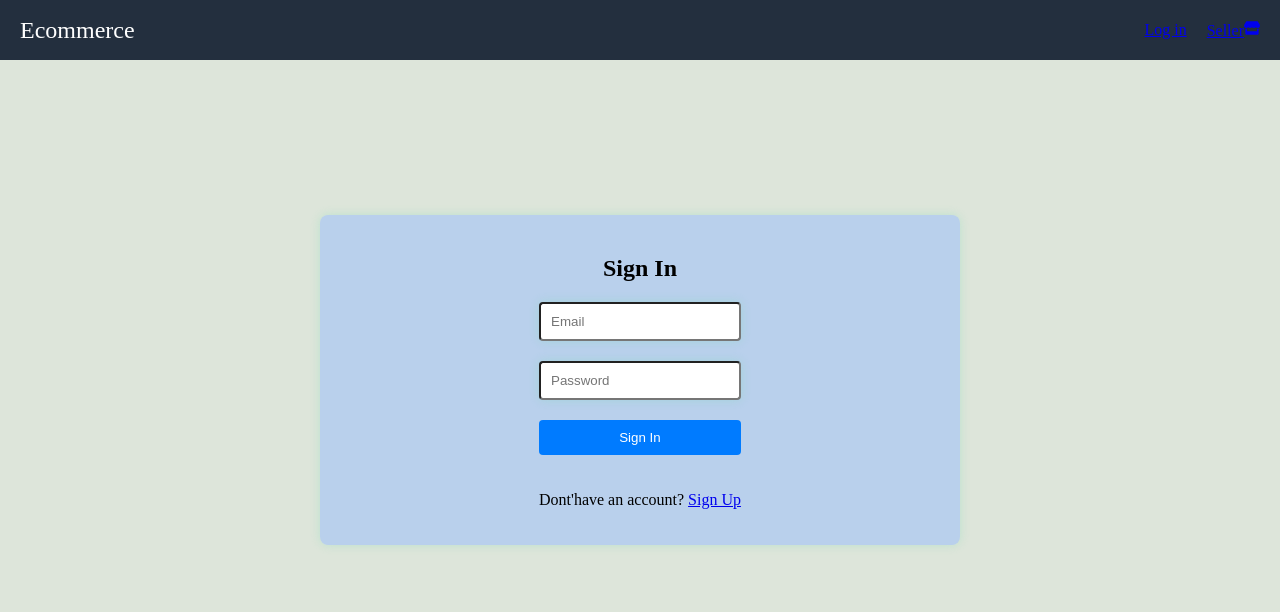
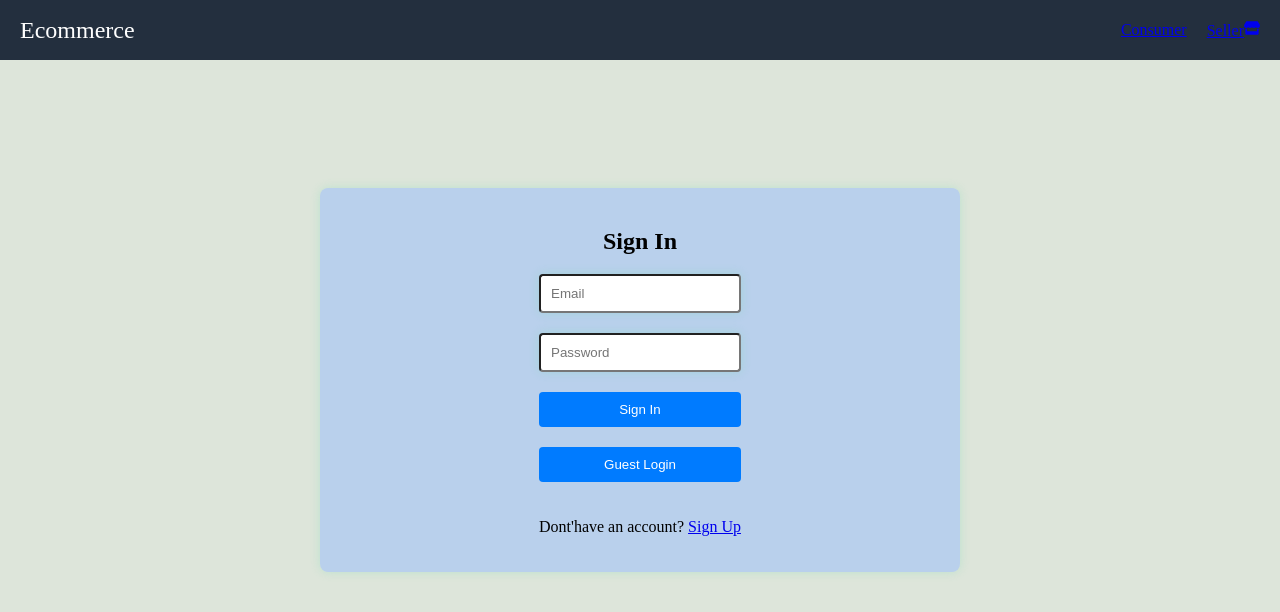
Before and after one commit to pnkkumar123/Ecommerce, a React (Vite) app in the folder frontEnd/: page /signin in a window 1280 px wide. Shown: the top 612 px of the page. Built offline with nearby package versions, Linux system fonts and the light colour scheme.

Commit message:
all last modifications

```diff
--- a/frontEnd/package.json
+++ b/frontEnd/package.json
@@ -10,6 +10,7 @@
     "preview": "vite preview"
   },
   "dependencies": {
+    "@chakra-ui/react": "^2.8.2",
     "@emotion/react": "^11.11.4",
     "@emotion/styled": "^11.11.5",
     "@mui/icons-material": "^5.15.13",
@@ -18,11 +19,13 @@
     "@stripe/react-stripe-js": "^2.6.2",
     "@stripe/stripe-js": "^3.1.0",
     "axios": "^1.6.8",
+    "framer-motion": "^5.6.0",
     "react": "^18.2.0",
     "react-dom": "^18.2.0",
     "react-icons": "^5.0.1",
     "react-redux": "^9.1.0",
     "react-router-dom": "^6.22.3",
+    "react-toastify": "^10.0.5",
     "redux-persist": "^6.0.0",
     "styled-components": "^6.1.8"
   },
--- a/frontEnd/src/AdminComponents/Products.jsx
+++ b/frontEnd/src/AdminComponents/Products.jsx
@@ -56,7 +56,7 @@ function Products() {
                     const {_id, productName, photo, description, price, category, brand, quantityAvailable, color, size } = product;
                     return (
                         <Grid  item xs={12} sm={6} md={3} key={product._id}>
-                         <Link to={`/products/${product._id}`} style={{textDecoration:'none'}}>
+
                             <ProductCard >
                                 <CardMedia
                                     component="img"
@@ -94,14 +94,14 @@ function Products() {
                                     <Button onClick={()=>handleDelete(_id)} variant='contained' color='primary'>
                                      Delete
                                     </Button>
-                                    <Button sx={{color:"white"}} variant='contained' color='primary'>
+
     <Link  to={`/products/${_id}/updateproduct`}>
-      Update
+     <StyleButton>Update</StyleButton>
     </Link>
-  </Button>
+
 
                             </ProductCard>
-                            </Link>
+
                         </Grid>
                     );
                 })}
@@ -121,6 +121,20 @@ const ProductsContainer = styled.div`
     margin-bottom: 20px; /* Add margin bottom to create space between title and content */
   }
 `;
+const StyleButton = styled.button`
+color:black;
+width:100%;
+background-color:orange;
+padding:8px;
+text-align:center;
+border-radius:5px;
+
+&:hover{
+    background-color: red;
+    cursor:pointer;
+}
+
+`
 const Content = styled.div`
 flex:1;
 padding:20px;
--- a/frontEnd/src/AdminComponents/SignIn.jsx
+++ b/frontEnd/src/AdminComponents/SignIn.jsx
@@ -1,4 +1,5 @@
 import React, { useState } from "react";
+import {toast} from 'react-toastify'
 import styled from 'styled-components';
 import {
   SellerSignInFailure,
@@ -10,7 +11,9 @@ import { useDispatch, useSelector } from "react-redux";
 import { useNavigate } from "react-router-dom";
 
 function SignIn() {
+  const name = useSelector((state)=>state?.user?.currentUser?.name)
   const dispatch = useDispatch();
+
   const navigate = useNavigate();
   const { loading, error } = useSelector((state) => state.user);
   const [formData, setFormData] = useState({
@@ -21,7 +24,16 @@ function SignIn() {
   const handleChange = (e) => {
     setFormData({ ...formData, [e.target.id]: e.target.value });
   };
+  const handleGuestLogin = () => {
 
+    setFormData({
+      email: "guestuser@gmail.com",
+      password: "pankaj"
+    });
+
+    // Submit the form
+    handleSubmit();
+  };
   const handleSubmit = async (e) => {
     e.preventDefault();
     try {
@@ -35,14 +47,18 @@ function SignIn() {
       });
       const data = await res.json();
       dispatch(SellerSignInSuccess(data));
-      if(data.sucess === false){
+
+      if(data.sucsess === false){
        dispatch(SellerSignInFailure());
+
         return;
       }
 
       navigate('/dashboard')
+
     } catch (error) {
       dispatch(SellerSignInFailure(error));
+
       console.log(error);
     }
   };
@@ -69,8 +85,10 @@ function SignIn() {
             value={formData.password}
           />
           <SignInButton disabled={loading} type="submit">Sign In</SignInButton>
+          <SignInButton type="button" onClick={handleGuestLogin}>Guest Login</SignInButton>
           <p>Dont'have an account? <NavLink to="/signup">Sign Up</NavLink></p>
         </SignInForm>
+
       </SignInContainer>
     </SignInWrapper>
   );
--- a/frontEnd/src/AdminComponents/SignUp.jsx
+++ b/frontEnd/src/AdminComponents/SignUp.jsx
@@ -78,6 +78,7 @@ function SignUp() {
           id="password"
         />
         <SignUpButton disabled={loading}>{loading ? "Loading..." : "Sign Up"}</SignUpButton>
+        <p>Already have an account? <NavLink to="/signin">Sign In</NavLink></p>
       </SignUpForm>
       </SignUpContainer>
     </SignUpWrapper>
--- a/frontEnd/src/AdminComponents/UpdateProduct.jsx
+++ b/frontEnd/src/AdminComponents/UpdateProduct.jsx
@@ -94,7 +94,7 @@ function UpdateProduct() {
             const response = await updateProduct({ productId, formData,userId });
             console.log(response);
             setUploading(false);
-            navigate("/products")
+            navigate(`/products/${userId}`)
         } catch (error) {
             console.log(error);
             setUploading(false);
--- a/frontEnd/src/Components/NavBar.jsx
+++ b/frontEnd/src/Components/NavBar.jsx
@@ -68,7 +68,7 @@ const id = currentUser?.user?._id;
             {currentUser ? (
               <span onClick={(e) => handleSignOut(e.target.value)}>signout</span>
             ) : (
-              <NavLink to='/consumersignin'>Log in</NavLink>
+             <li> <NavLink to='/consumersignin'>Consumer</NavLink></li>
             )}
           </div>
           <div className='seller'>
@@ -97,7 +97,9 @@ const Wrapper = styled.section`
     padding: 0 20px;
     height: 60px;
   }
-
+.navbar li{
+  list-style:none
+}
   .navbar-logo {
     color: #ffffff;
     text-decoration: none;
--- a/frontEnd/src/ConsumerComponents/ConsumerProducts.jsx
+++ b/frontEnd/src/ConsumerComponents/ConsumerProducts.jsx
@@ -38,7 +38,7 @@ function ConsumerProducts() {
       const existingCartItem = data?.cart?.items.find(item => item.productId === productId);
       if (existingCartItem) {
         // If the item already exists in the cart, update its quantity
-        dispatch(updateCartItemQuantity({ itemId: existingCartItem._id, quantity: existingCartItem.quantity + 1 }));
+        dispatch(updateCartItemQuantity({ itemId: existingCartItem._id + productName, quantity: existingCartItem.quantity + 1 }));
       } else {
       dispatch(addToCart(productId));
       }
@@ -103,9 +103,9 @@ function ConsumerProducts() {
                 {currentUser ? (
                   <Button variant='contained' color='primary' onClick={() => handleAddToCart(product)}>Add to Cart</Button>
                 ) : (
-                  <StyleButton variant='contained' color='primary' component={Link} to='/consumersignin'>
-                  Add to Cart
-                </StyleButton>
+                  <Link to='/consumersignin'><StyleButton>Add to Cart</StyleButton></Link>
+
+
                 )}
               </ProductCard>
             </Grid>
--- a/frontEnd/src/ConsumerComponents/ConsumerSignIn.jsx
+++ b/frontEnd/src/ConsumerComponents/ConsumerSignIn.jsx
@@ -19,6 +19,15 @@ function ConsumerSignIn() {
   });
   const handleInputChange = (e) => {
     setFormData({ ...formData, [e.target.id]: e.target.value });
+  };const handleGuestLogin = () => {
+
+    setFormData({
+      email: "guest@gmail.com",
+      password: "pankaj"
+    });
+
+    // Submit the form
+    handleSubmit();
   };
   const handleSubmit = async (e) => {
     e.preventDefault();
@@ -37,7 +46,7 @@ function ConsumerSignIn() {
         dispatch(ConsumerSignInFailure());
         return;
       }
-      navigate('/consumerproducts');
+      navigate('/');
     } catch (e) {
       dispatch(ConsumerSignInFailure(e.message));
       console.log(e);
@@ -53,6 +62,7 @@ function ConsumerSignIn() {
           <SignInInput placeholder="email" type="email" onChange={handleInputChange} value={formData.email} name="email" id="email" />
           <SignInInput type="password" placeholder="password" onChange={handleInputChange} value={formData.password} name="password" id="password" />
           <SignInButton disabled={loading}>Sign In</SignInButton>
+          <SignInButton type="button" onClick={handleGuestLogin}>Guest Login</SignInButton>
            <p>Dont'have an account? <NavLink to="/consumersignup">Sign Up</NavLink></p>
         </SignInForm>
       </SignInContainer>
--- a/frontEnd/src/ConsumerComponents/ConsumerSignUp.jsx
+++ b/frontEnd/src/ConsumerComponents/ConsumerSignUp.jsx
@@ -31,6 +31,7 @@ const ConsumerSignUp = () => {
       });
       const data = await res.json();
       setLoading(false);
+      navigate('/consumersignin')
       if (!data.success) {
         setError(true);
         return;
```
Also changed, not shown: frontEnd/src/App.jsx (+22 -21 lines), 2 other files (tests, documents, lock files or other folders).
